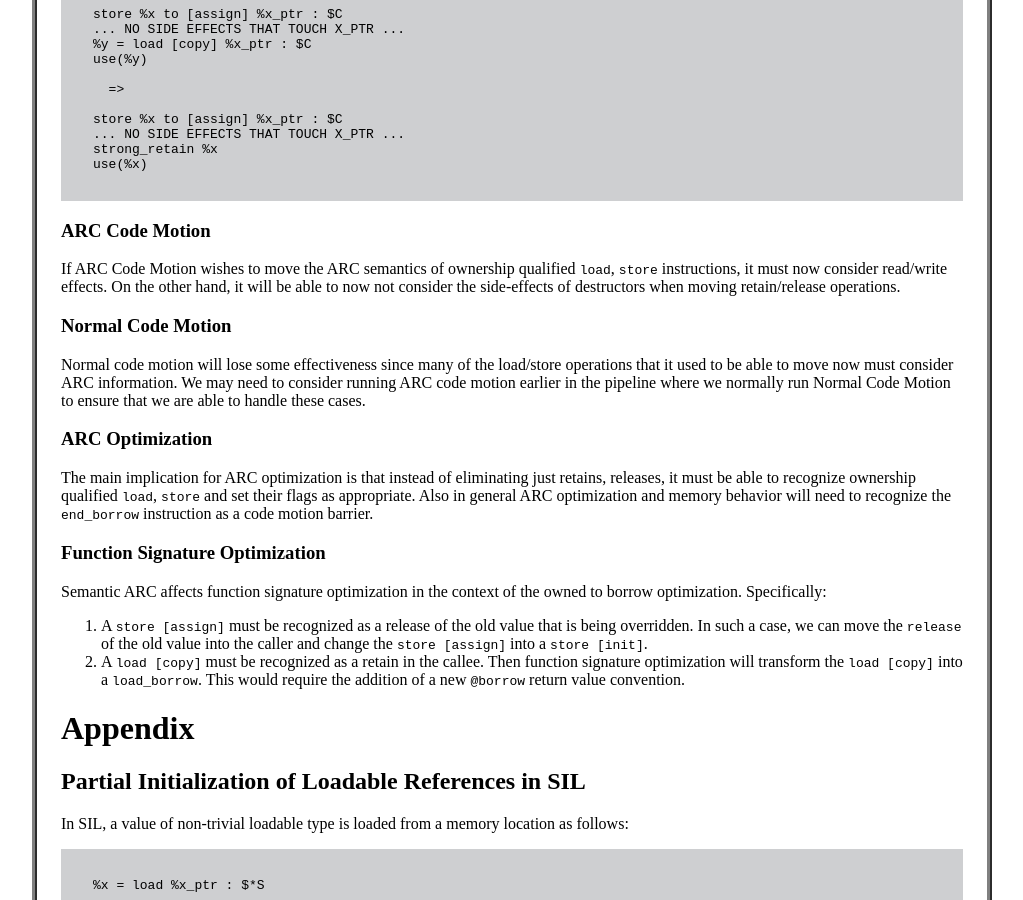
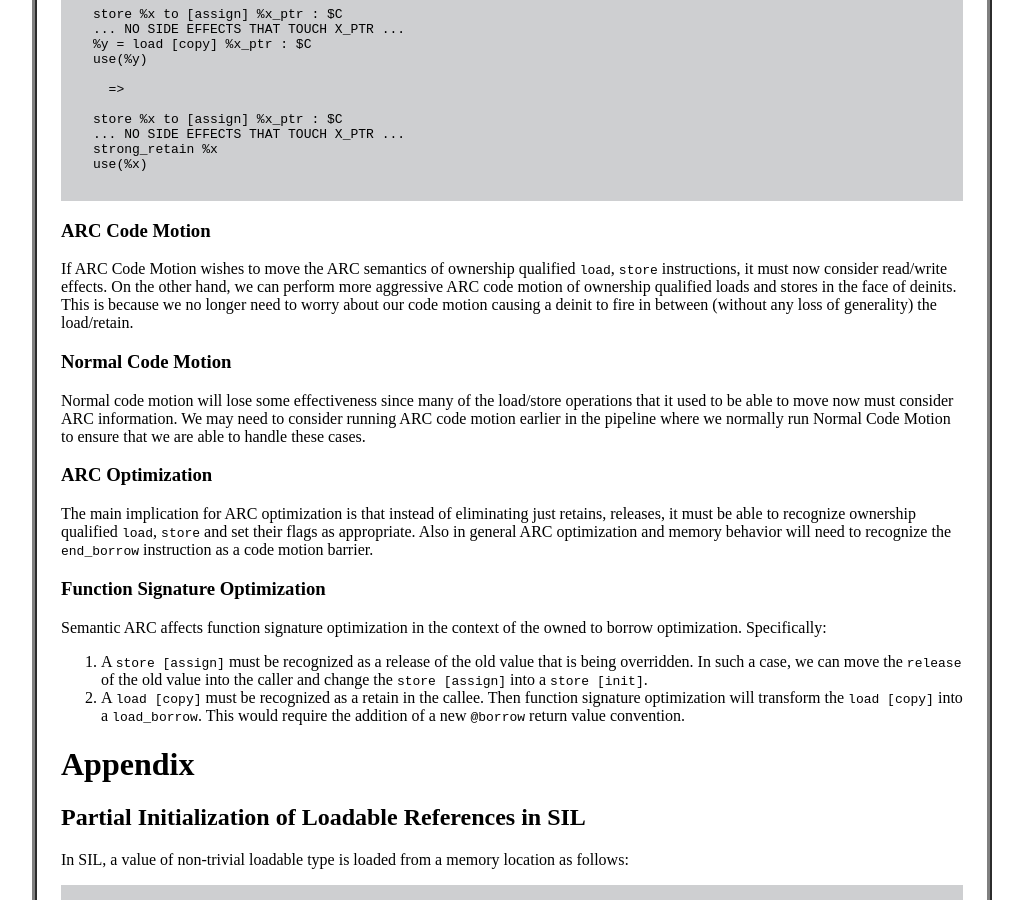
Before and after one commit to gottesmm/gottesmm.github.io, a Jekyll site: the page built from proposals/high-level-arc-memory-operations.md, in a window 1280 px wide and 900 px high, scrolled down 4880 px. Shown: the whole window, without its empty margins (128-1151 px from the left). Built offline with Jekyll 4.4.1, drawn with Linux system fonts in a browser that asks for light colours.

Commit message:
[high-level-arc-mem-operations] Final version.

```diff
--- a/proposals/high-level-arc-memory-operations.md
+++ b/proposals/high-level-arc-memory-operations.md
@@ -308,8 +308,10 @@ any loss of generality, lets consider solely `store`.
 
 If ARC Code Motion wishes to move the ARC semantics of ownership qualified
 `load`, `store` instructions, it must now consider read/write effects. On the
-other hand, it will be able to now not consider the side-effects of destructors
-when moving retain/release operations.
+other hand, we can perform more aggressive ARC code motion of ownership
+qualified loads and stores in the face of deinits. This is because we no longer
+need to worry about our code motion causing a deinit to fire in between (without
+any loss of generality) the load/retain.
 
 ### Normal Code Motion
 
```
